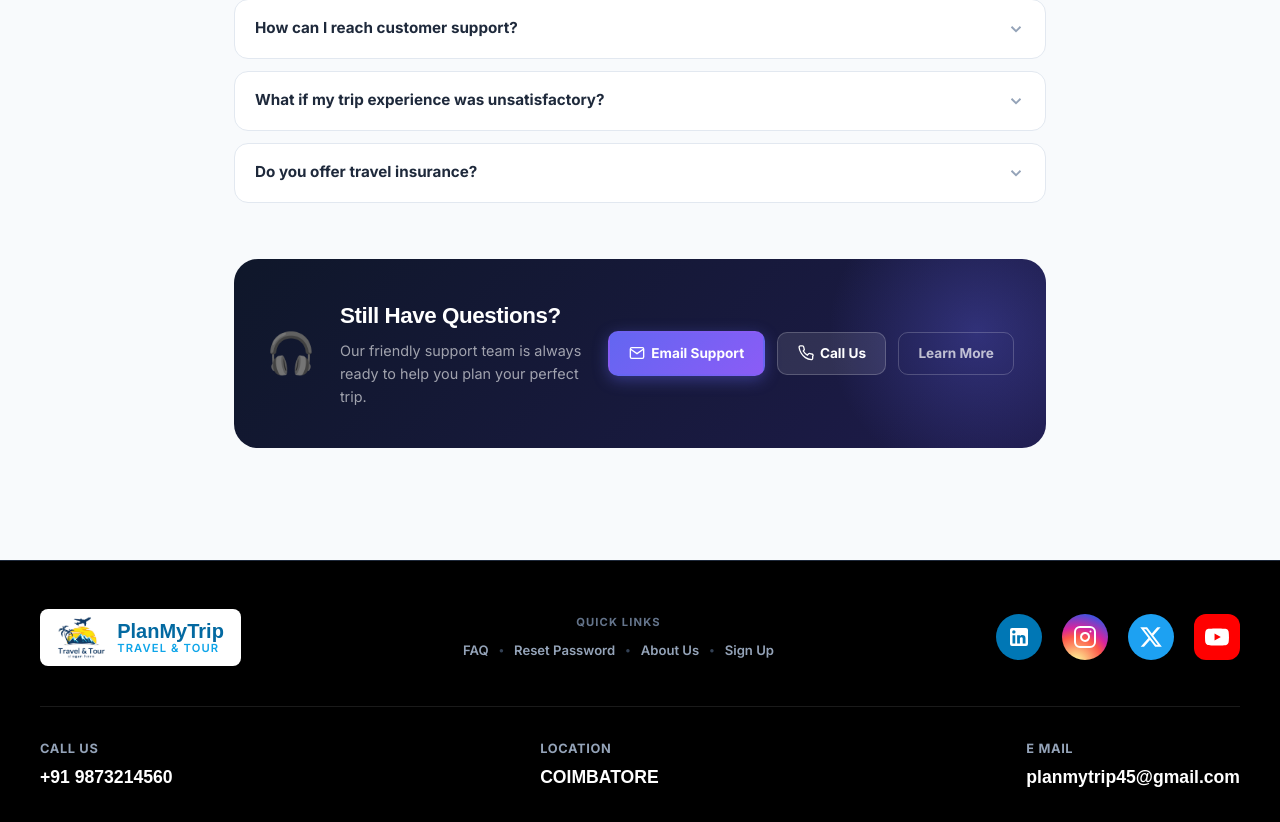
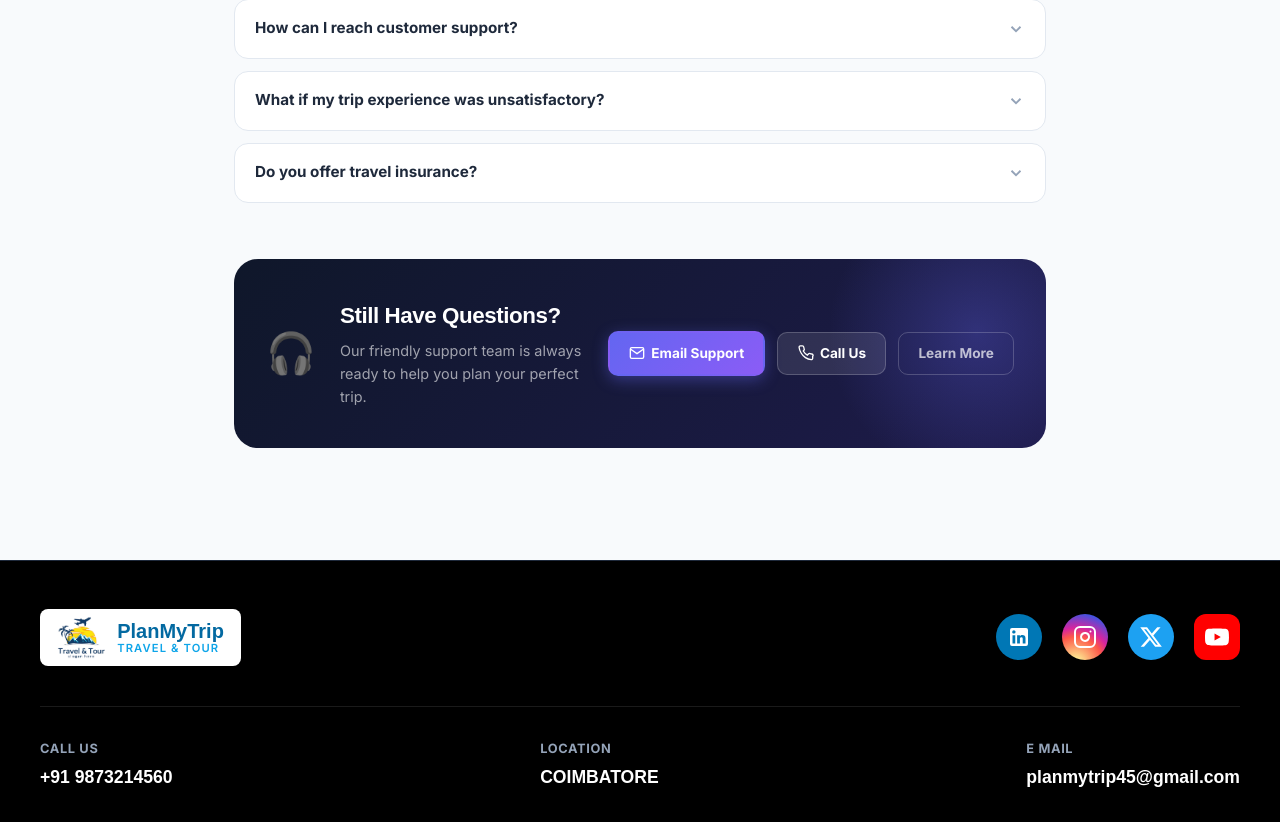
Before and after one commit to Dinesh-pandi-T/planmytrip-frontend, a React (Create React App) app: page /faq in a window 1280 px wide. Shown: the part 2344-3166 px from the top of the page. Built offline with nearby package versions, Linux system fonts and the light colour scheme.

Commit message:
changing alignments

```diff
--- a/src/components/Footer.js
+++ b/src/components/Footer.js
@@ -20,19 +20,7 @@ function Footer() {
             </div>
           </div>
 
-          {/* Quick links in the center */}
-          <div className="footer-quick-links">
-            <span className="footer-links-title">Quick Links</span>
-            <div className="footer-links-row">
-              <a href="/faq" className="footer-quick-link">FAQ</a>
-              <span className="footer-links-sep">•</span>
-              <a href="/forgot-password" className="footer-quick-link">Reset Password</a>
-              <span className="footer-links-sep">•</span>
-              <a href="/about" className="footer-quick-link">About Us</a>
-              <span className="footer-links-sep">•</span>
-              <a href="/signup" className="footer-quick-link">Sign Up</a>
-            </div>
-          </div>
+
 
           {/* Social media icons on the right */}
           <div className="footer-socials">
```
